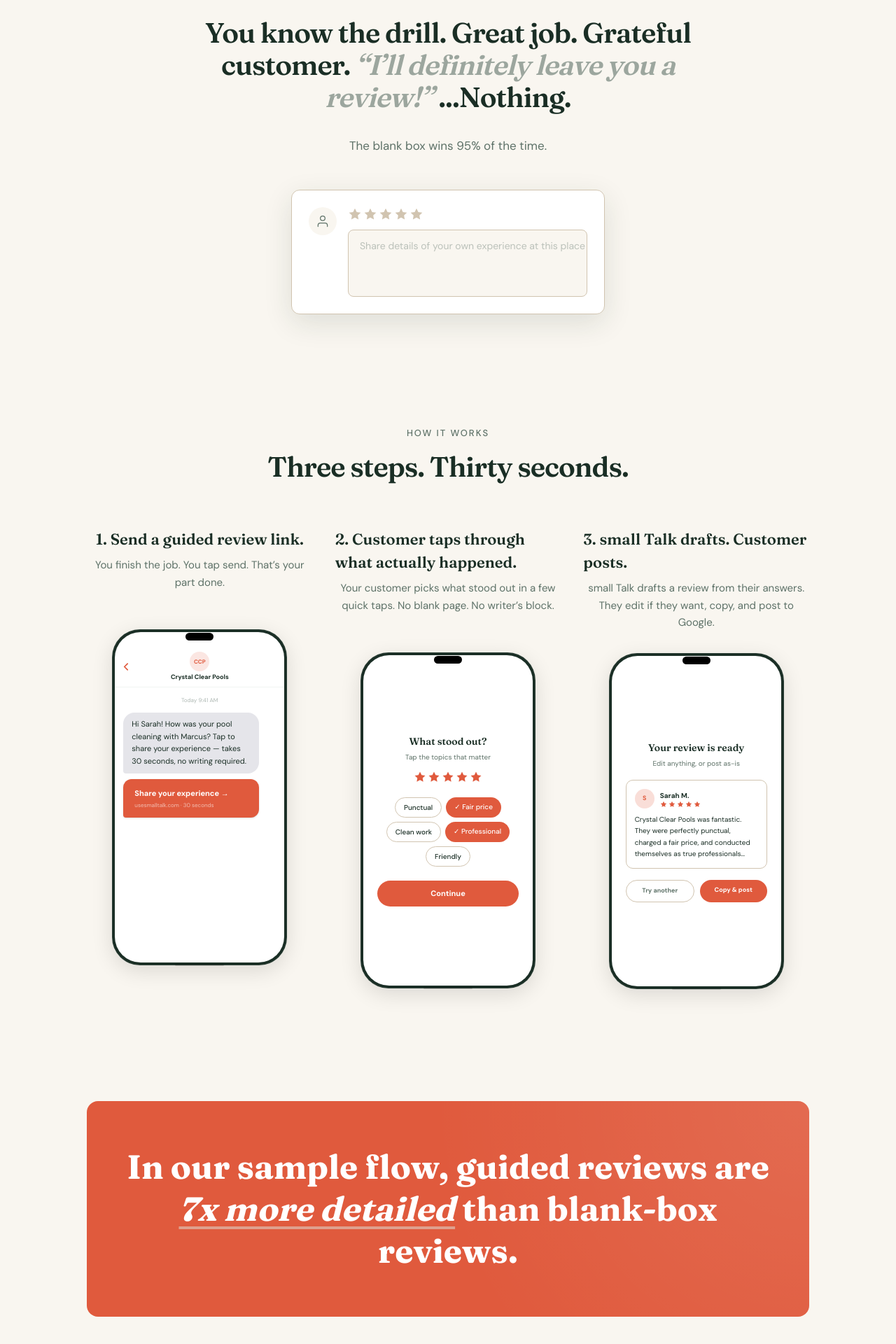
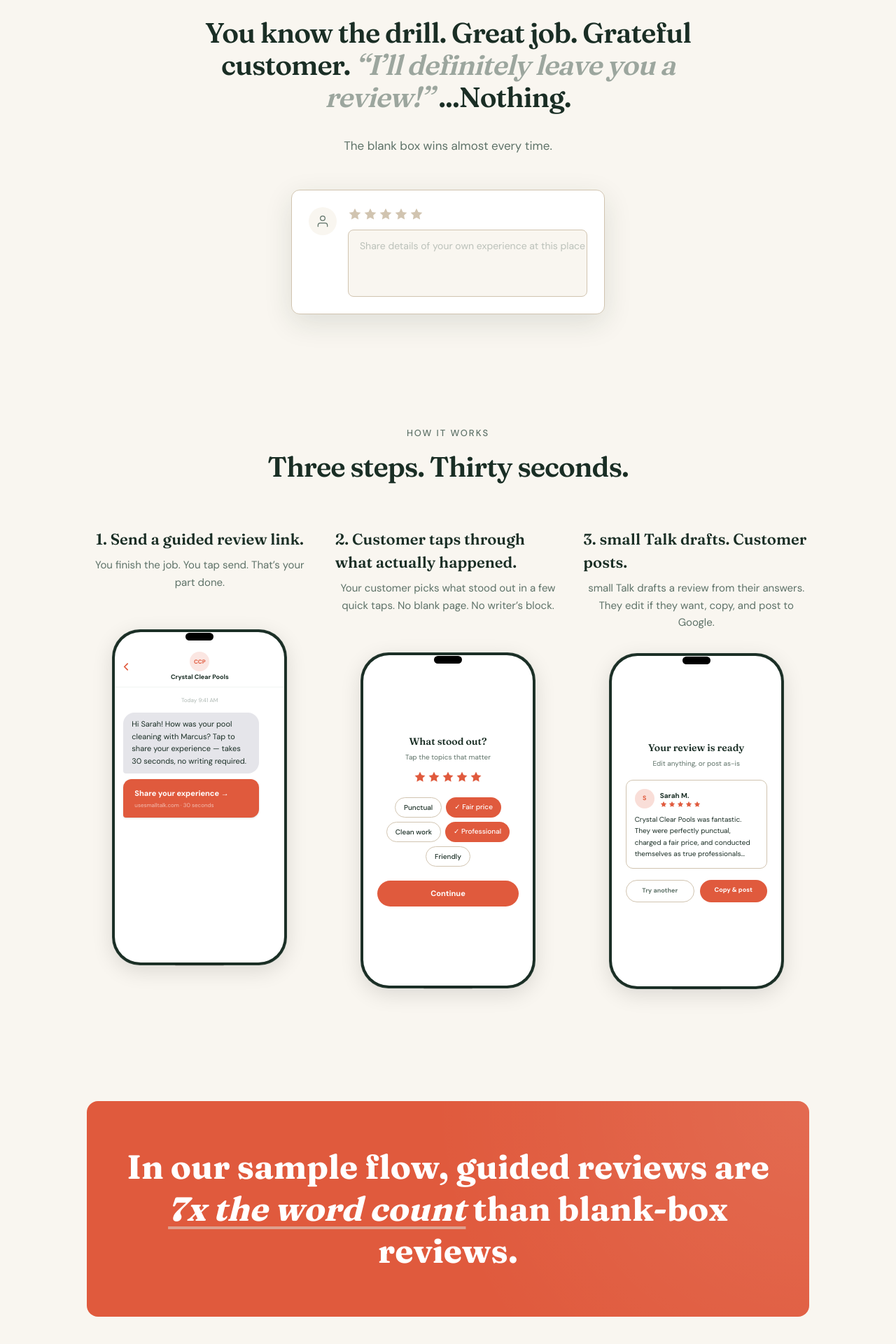
Before and after one commit to jonberard/smalltalk, a Next.js app: page / in a window 1280 px wide. Shown: the part 1052-2972 px from the top of the page at 70% size. Built offline with nearby package versions, Linux system fonts and the light colour scheme; no server answers.

Commit message:
Soften unsourced 95% claim, clarify 7x as word count not detail

```diff
--- a/app/page.tsx
+++ b/app/page.tsx
@@ -259,7 +259,7 @@ export default function LandingPage() {
             ...Nothing.
           </Heading>
           <p className="mx-auto mt-8 max-w-[580px] text-[17px] leading-[1.7] text-muted">
-            The blank box wins 95% of the time.
+            The blank box wins almost every time.
           </p>
           <div className="mx-auto mt-12 flex max-w-md items-start rounded-[12px] border border-[#D1C4B0] bg-white p-6 shadow-[0_12px_40px_rgba(26,46,37,0.12)]">
             <div className="mr-4 flex h-10 w-10 shrink-0 items-center justify-center rounded-full bg-background">
@@ -453,7 +453,7 @@ export default function LandingPage() {
           <div className="absolute inset-0 bg-[radial-gradient(circle_at_top_right,rgba(255,255,255,0.1),transparent_50%)]" />
           <h3 className="relative z-10 font-heading text-[28px] font-bold leading-tight sm:text-[40px] lg:text-[48px]">
             In our sample flow, guided reviews are{" "}
-            <em className="underline decoration-accent/50 underline-offset-8">7x more detailed</em>{" "}
+            <em className="underline decoration-accent/50 underline-offset-8">7x the word count</em>{" "}
             than blank-box reviews.
           </h3>
         </div>
```
